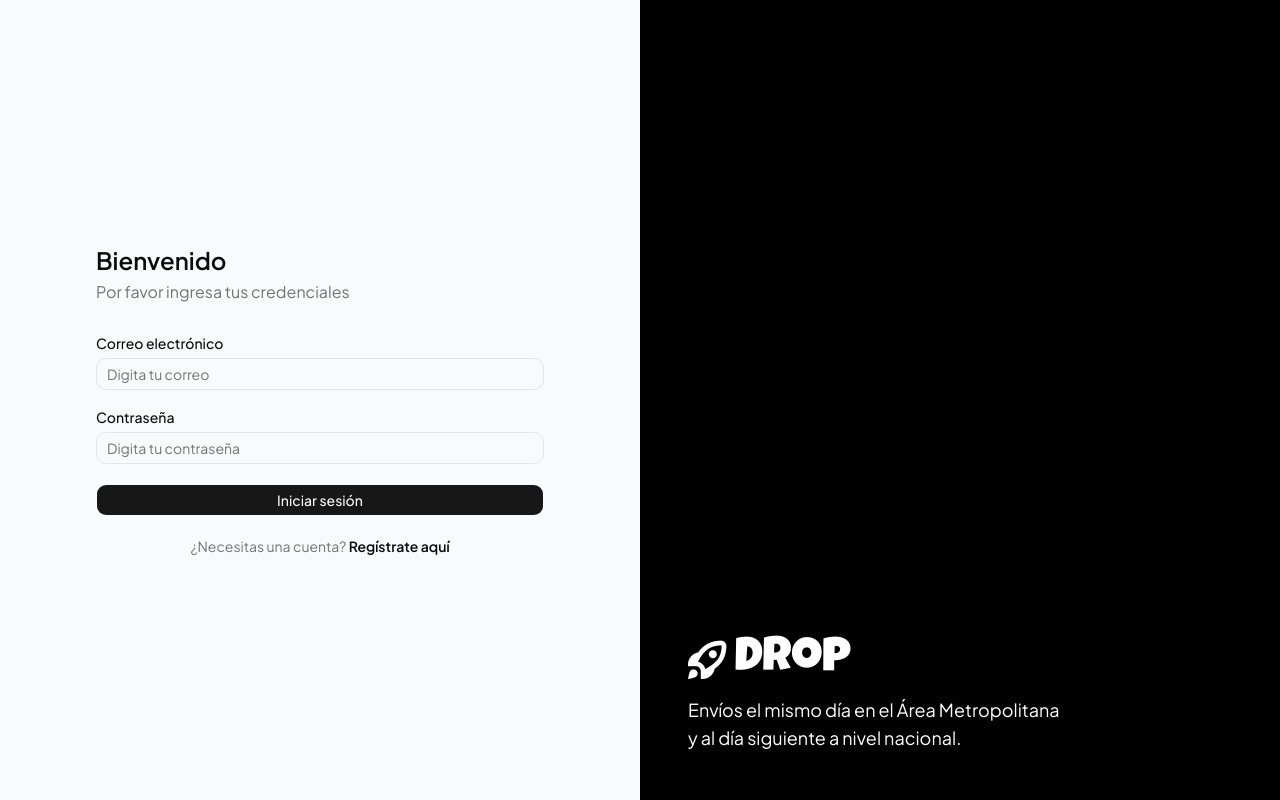
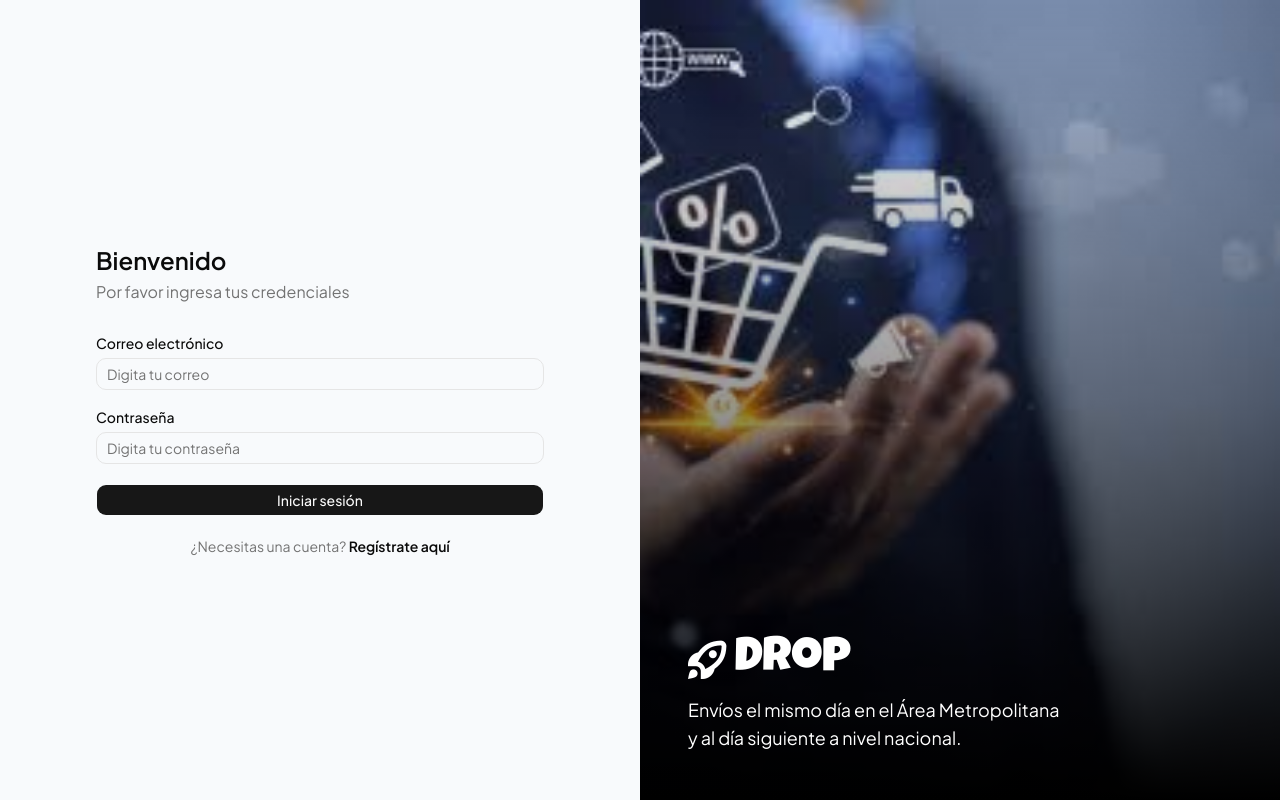
Before and after one commit to HugoLZ7/frontend_drop, a Next.js app: page /login in a window 1280 px wide. Built offline with nearby package versions, Linux system fonts and the light colour scheme.

Commit message:
Agrega imagen al panel de autenticación

```diff
--- a/src/app/(auth)/layout.tsx
+++ b/src/app/(auth)/layout.tsx
@@ -1,3 +1,4 @@
+import Image from "next/image";
 import { Logo } from "@/components/logo";
 
 export default function AuthLayout({
@@ -10,12 +11,23 @@ export default function AuthLayout({
       <main className="flex items-center justify-center bg-slate-50 px-6 py-12">
         <div className="w-full max-w-md">{children}</div>
       </main>
-      <aside className="hidden flex-col justify-end gap-3 bg-black p-12 text-white lg:flex">
-        <Logo className="text-5xl" />
-        <p className="max-w-sm text-lg">
-          Envíos el mismo día en el Área Metropolitana y al día siguiente a
-          nivel nacional.
-        </p>
+      <aside className="relative hidden flex-col justify-end gap-3 overflow-hidden bg-black p-12 text-white lg:flex">
+        <Image
+          src="/login-image.jpg"
+          alt=""
+          fill
+          priority
+          sizes="50vw"
+          className="object-cover"
+        />
+        <div className="absolute inset-0 bg-linear-to-t from-black via-black/40 to-transparent" />
+        <div className="relative space-y-3">
+          <Logo className="text-5xl" />
+          <p className="max-w-sm text-lg">
+            Envíos el mismo día en el Área Metropolitana y al día siguiente a
+            nivel nacional.
+          </p>
+        </div>
       </aside>
     </div>
   );
```
Also changed, not shown: public/login-image.jpg (added).
